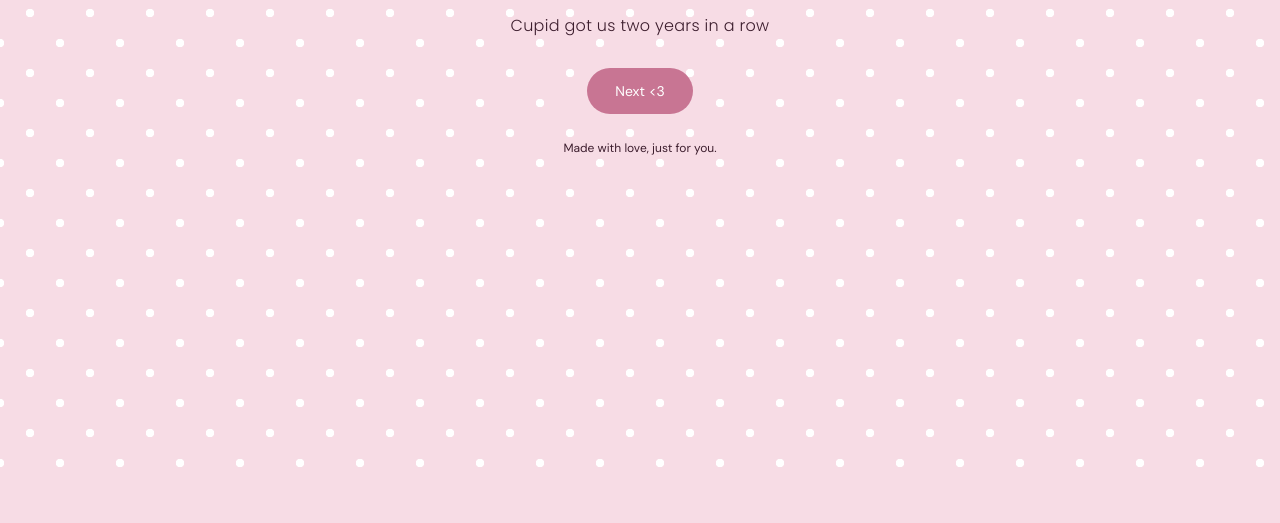
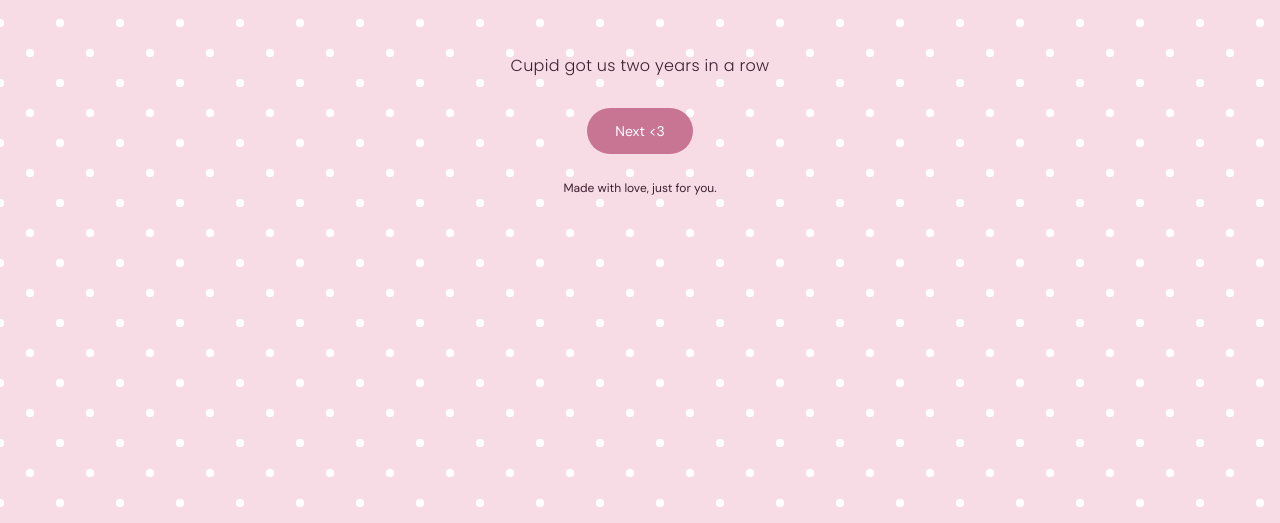
Before and after one commit to rasmalaii07/love-, a plain HTML site: page index.html in a window 1280 px wide. Shown: the part 317-840 px from the top of the page. Before the commit the page ends 800 px from the top, so only its background shows below. Drawn offline with Linux system fonts and the light colour scheme; a web font is replaced by a local one.

Commit message:
Update index.html

```diff
--- a/index.html
+++ b/index.html
@@ -50,6 +50,7 @@ button {
   min-height: 100svh;
   width: 100%;
   justify-content: center;
+  transform: translateY(40px);
   align-items: center;
   flex-direction: column;
   text-align: center;
```
